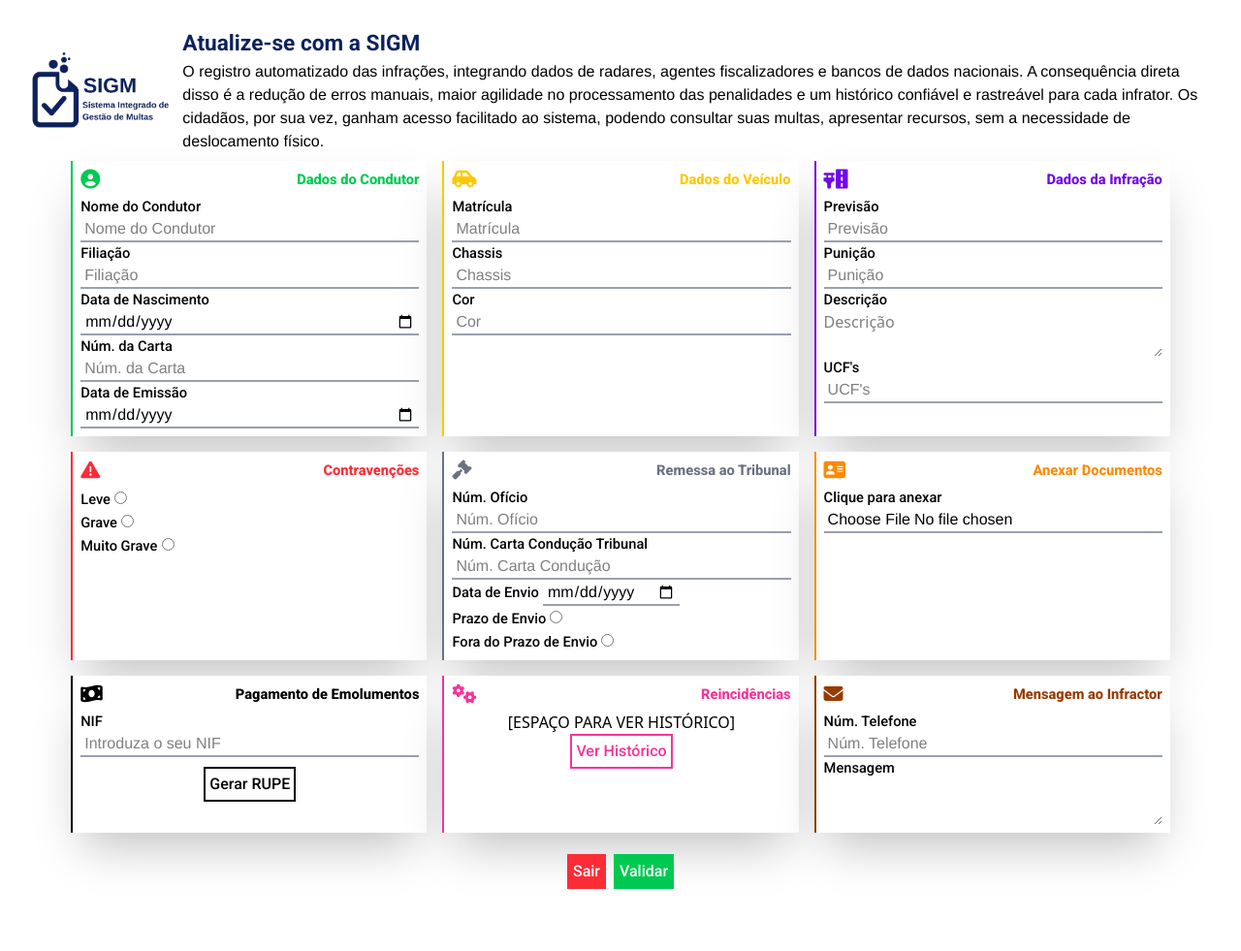
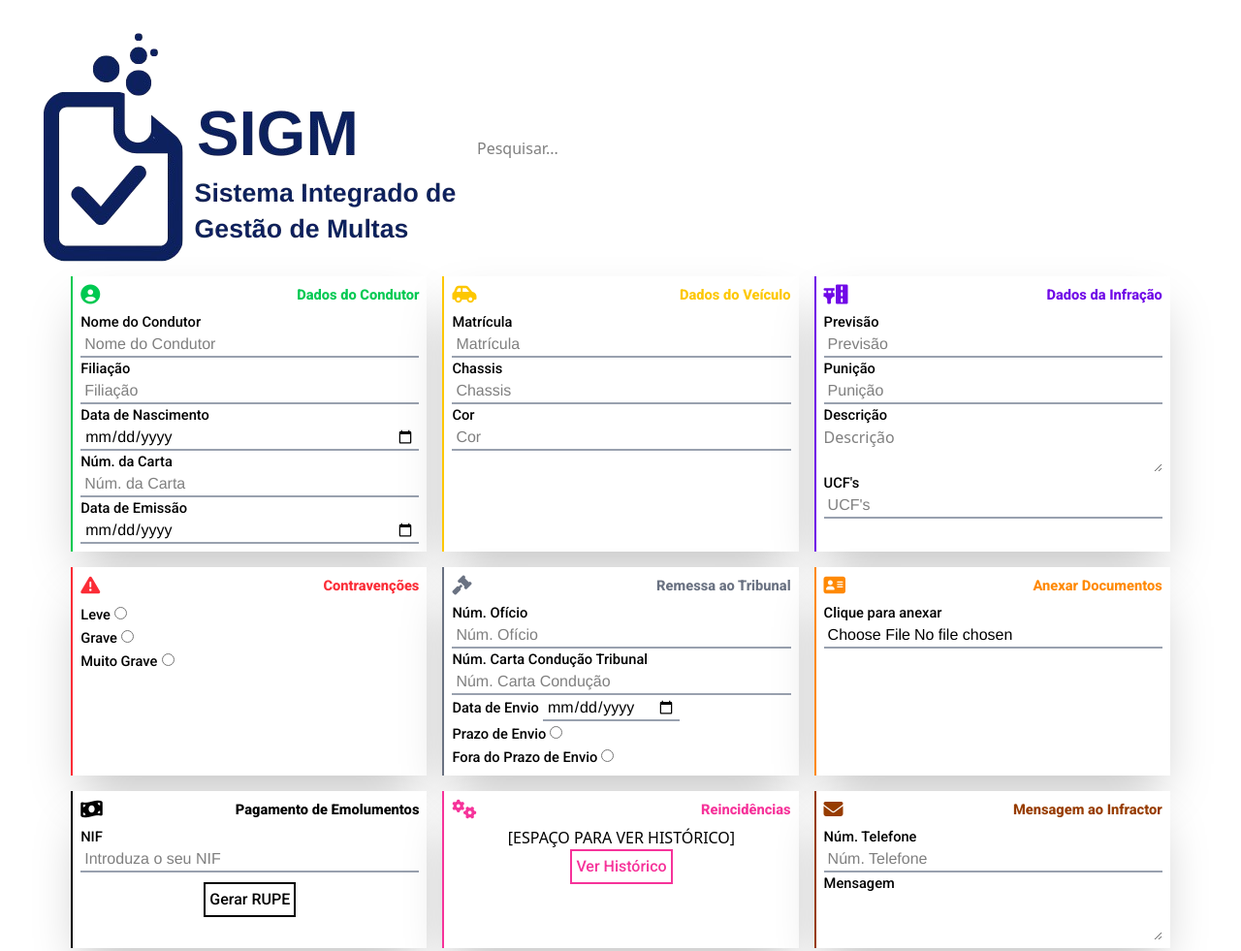
Before and after one commit to ZEINER-TECHNOLY/SIGM, a website: page views/registroInfracoes.html in a window 1280 px wide. Shown: the top 981 px of the page at 97% size. Before the commit the page ends 945 px from the top, so only its background shows below. Drawn offline with nearby package versions, Linux system fonts and the light colour scheme.

Commit message:
Alterações do input do texto

```diff
--- a/views/registroInfracoes.html
+++ b/views/registroInfracoes.html
@@ -2,7 +2,7 @@
 <html lang="pt">
 <head>
     <meta charset="UTF-8">
-    <title>SIGM - Tela 2</title>
+    <title>SIGM - Registro de Infrações</title>
     <meta name="author" content="Calebe 'CL' Lukombo">
     <script src="../assets/js/script.js" defer></script>
     <link rel="stylesheet" href="../assets/css/output.css">
@@ -18,8 +18,7 @@
                 <a href="../index.html"><img src="../assets/img/logotipo.png" alt="" class="w-[65%] sm:w-[95%] md:w-[100%]"></a>
             </nav>
             <nav>
-                <h1 class="font-roboto text-[#0c215e] font-bold text-[17pt]">Atualize-se com a SIGM</h1>
-                <p class="font-arimo font-extralight">O registro automatizado das infrações, integrando dados de radares, agentes fiscalizadores e bancos de dados nacionais. A consequência direta disso é a redução de erros manuais, maior agilidade no processamento das penalidades e um histórico confiável e rastreável para cada infrator. Os cidadãos, por sua vez, ganham acesso facilitado ao sistema, podendo consultar suas multas, apresentar recursos, sem a necessidade de deslocamento físico.</p>
+                <input type="search" name="" id="" placeholder="Pesquisar...">
             </nav>
         </div>
 
```
Also changed, not shown: views/multas.html (+3 -2 lines).
